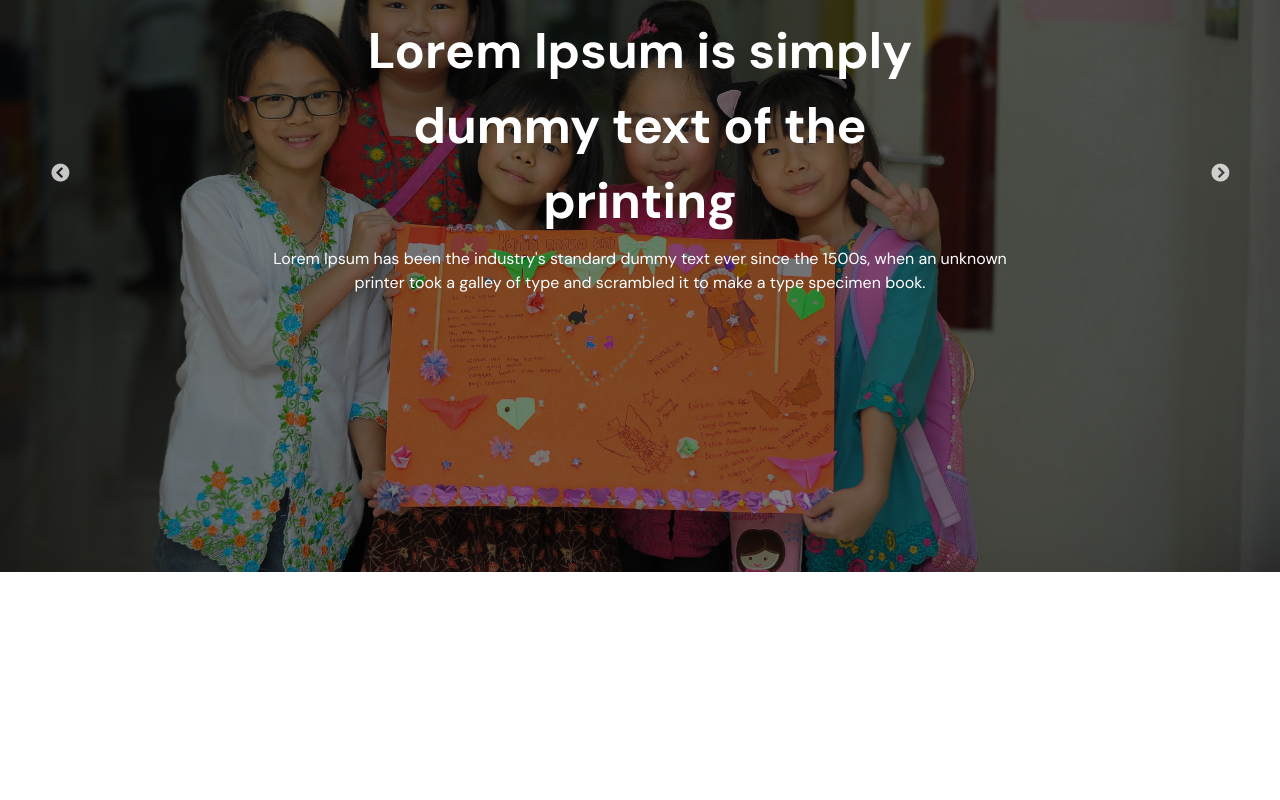
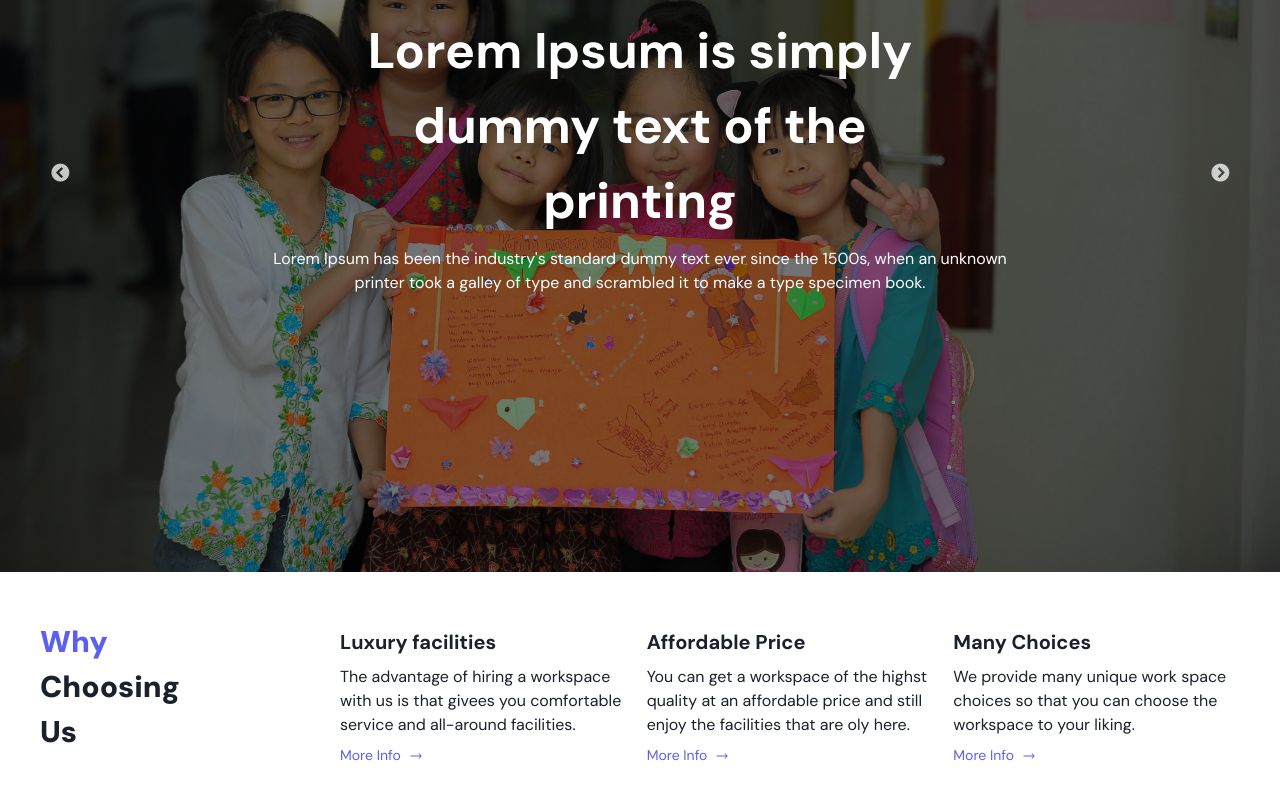
Before and after one commit to Firay24/homepage, a Next.js app: page / in a window 1280 px wide. Shown: the part 228-1028 px from the top of the page. Before the commit the page ends 807 px from the top, so only its background shows below. Built offline with nearby package versions, Linux system fonts and the light colour scheme.

Commit message:
description

```diff
--- a/app/layout.tsx
+++ b/app/layout.tsx
@@ -26,7 +26,7 @@ export default function RootLayout({
     <html lang="en">
       <body className={inter.className}>
         <Providers>
-          <Stack gap={0}>
+          <Stack gap={0} marginBottom={10}>
             <Stack>
               <Navbar />
             </Stack>
--- a/app/page.tsx
+++ b/app/page.tsx
@@ -1,107 +1,15 @@
-"use client";
-import { useRef } from "react";
-import HeroImg from "@/assets/hero.png";
-import HeroImg2 from "@/assets/hero2.jpg";
-import HeroImg4 from "@/assets/hero4.jpg";
-import { Image, Stack, Text, IconButton, Box } from "@chakra-ui/react";
-import "slick-carousel/slick/slick.css";
-import "slick-carousel/slick/slick-theme.css";
-import Slider from "react-slick";
+// library components
+import { Stack } from "@chakra-ui/react";
+
+// components
+import HeroSection from "./sections/hero";
+import PointSections from "./sections/points";
 
 export default function Home() {
-  const images = [HeroImg, HeroImg2, HeroImg4];
-  const sliderRef = useRef<Slider>(null);
-
-  const settings = {
-    dots: false,
-    infinite: true,
-    speed: 500,
-    slidesToShow: 1,
-    slidesToScroll: 1,
-    autoplay: true,
-    autoplaySpeed: 3000,
-    prevArrow: (
-      <IconButton
-        aria-label="Previous"
-        icon={<i className="fas fa-chevron-left" />}
-        onClick={() => sliderRef.current!.slickPrev()}
-        top={"50%"}
-        left={10}
-        position={"absolute"}
-        zIndex={999}
-        backgroundColor={"transparent"}
-        _hover={{ backgroundColor: "transparent" }}
-      />
-    ),
-    nextArrow: (
-      <IconButton
-        aria-label="Next"
-        icon={<i className="fas fa-chevron-right" />}
-        onClick={() => sliderRef.current!.slickNext()}
-        top={"50%"}
-        right={10}
-        position={"absolute"}
-        zIndex={999}
-        backgroundColor={"transparent"}
-        _hover={{ backgroundColor: "transparent" }}
-      />
-    ),
-  };
   return (
-    <Stack position="relative">
-      <Slider
-        data-current-slide={sliderRef.current}
-        data-slide-count={images.length}
-        {...settings}
-        ref={sliderRef}
-      >
-        {images.map((image, index) => (
-          <Stack key={index} position="relative">
-            <Image
-              src={typeof image === "string" ? image : (image as any).src}
-              alt={`hero-${index}`}
-              width="100%"
-              height="100vh"
-              objectFit="cover"
-            />
-            {/* Overlay */}
-            <Box
-              position="absolute"
-              top={0}
-              left={0}
-              width="100%"
-              height="100%"
-              background="rgba(0, 0, 0, 0.5)"
-              pointerEvents="none" // Allows clicks to go through the overlay
-            />
-          </Stack>
-        ))}
-      </Slider>
-      <Stack
-        position="absolute"
-        zIndex={100}
-        top={{ base: "22%", md: "30%" }}
-        color={"white"}
-        width={"100%"}
-        justifyContent={"center"}
-        alignItems={"center"}
-      >
-        <Stack
-          width={"50%"}
-          textAlign={"center"}
-          fontSize={{ base: "35px", md: "50px" }}
-          fontWeight={"bold"}
-        >
-          <Text>Lorem Ipsum is simply dummy text of the printing</Text>
-        </Stack>
-        <Stack width={"60%"} textAlign={"center"}>
-          <Text>
-            Lorem Ipsum has been the industry's standard dummy text ever since
-            the 1500s, when an unknown printer took a galley of type and
-            scrambled it to make a type specimen book.
-          </Text>
-        </Stack>
-      </Stack>
+    <Stack>
+      <HeroSection />
+      <PointSections />
     </Stack>
   );
 }
--- a/app/providers.tsx
+++ b/app/providers.tsx
@@ -2,7 +2,8 @@
 "use client";
 
 import { ChakraProvider } from "@chakra-ui/react";
+import theme from "@/components/theme";
 
 export function Providers({ children }: { children: React.ReactNode }) {
-  return <ChakraProvider>{children}</ChakraProvider>;
+  return <ChakraProvider theme={theme}>{children}</ChakraProvider>;
 }
--- /dev/null
+++ b/app/sections/hero/index.tsx
@@ -0,0 +1,118 @@
+"use client";
+
+// library style
+import { Image, Stack, Text, IconButton, Box } from "@chakra-ui/react";
+import { useRef } from "react";
+import "slick-carousel/slick/slick.css";
+import "slick-carousel/slick/slick-theme.css";
+import Slider from "react-slick";
+
+// assets
+import HeroImg from "@/assets/hero.png";
+import HeroImg2 from "@/assets/hero2.jpg";
+import HeroImg4 from "@/assets/hero4.jpg";
+
+export default function HeroSection() {
+  const images = [HeroImg, HeroImg2, HeroImg4];
+  const sliderRef = useRef<Slider>(null);
+
+  // setting to image slider
+  const settings = {
+    dots: false,
+    infinite: true,
+    speed: 500,
+    slidesToShow: 1,
+    slidesToScroll: 1,
+    autoplay: true,
+    autoplaySpeed: 3000,
+    prevArrow: (
+      <IconButton
+        aria-label="Previous"
+        icon={<i className="fas fa-chevron-left" />}
+        onClick={() => sliderRef.current!.slickPrev()}
+        top={"50%"}
+        left={10}
+        position={"absolute"}
+        zIndex={999}
+        backgroundColor={"transparent"}
+        _hover={{ backgroundColor: "transparent" }}
+      />
+    ),
+    nextArrow: (
+      <IconButton
+        aria-label="Next"
+        icon={<i className="fas fa-chevron-right" />}
+        onClick={() => sliderRef.current!.slickNext()}
+        top={"50%"}
+        right={10}
+        position={"absolute"}
+        zIndex={999}
+        backgroundColor={"transparent"}
+        _hover={{ backgroundColor: "transparent" }}
+      />
+    ),
+  };
+  return (
+    <Stack position="relative">
+      {/* image sider components */}
+      <Slider
+        data-current-slide={sliderRef.current}
+        data-slide-count={images.length}
+        {...settings}
+        ref={sliderRef}
+      >
+        {images.map((image, index) => (
+          <Stack key={index} position="relative">
+            <Image
+              src={typeof image === "string" ? image : (image as any).src}
+              alt={`hero-${index}`}
+              width="100%"
+              height="100vh"
+              objectFit="cover"
+            />
+            {/* Overlay background */}
+            <Box
+              position="absolute"
+              top={0}
+              left={0}
+              width="100%"
+              height="100%"
+              background="rgba(0, 0, 0, 0.5)"
+              pointerEvents="none"
+            />
+          </Stack>
+        ))}
+      </Slider>
+
+      {/* hero content */}
+      <Stack
+        position="absolute"
+        zIndex={100}
+        top={{ base: "22%", md: "30%" }}
+        color={"white"}
+        width={"100%"}
+        justifyContent={"center"}
+        alignItems={"center"}
+      >
+        {/* heading */}
+        <Stack
+          width={"50%"}
+          textAlign={"center"}
+          fontSize={{ base: "35px", md: "50px" }}
+          fontWeight={"bold"}
+        >
+          <Text>Lorem Ipsum is simply dummy text of the printing</Text>
+        </Stack>
+
+        {/* subheading */}
+        <Stack width={"60%"} textAlign={"center"}>
+          <Text>
+            Lorem Ipsum has been the industry's standard dummy text ever since
+            the 1500s, when an unknown printer took a galley of type and
+            scrambled it to make a type specimen book.
+          </Text>
+        </Stack>
+      </Stack>
+    </Stack>
+  );
+}
--- /dev/null
+++ b/app/sections/points/data.ts
@@ -0,0 +1,17 @@
+export const dataItems = [
+  {
+    title: "Luxury facilities",
+    description:
+      "The advantage of hiring a workspace with us is that givees you comfortable service and all-around facilities.",
+  },
+  {
+    title: "Affordable Price",
+    description:
+      "You can get a workspace of the highst quality at an affordable price and still enjoy the facilities that are oly here.",
+  },
+  {
+    title: "Many Choices",
+    description:
+      "We provide many unique work space choices so that you can choose the workspace to your liking.",
+  },
+];
--- /dev/null
+++ b/app/sections/points/index.tsx
@@ -0,0 +1,53 @@
+// library style
+import { Box, Grid, GridItem, Stack, Text } from "@chakra-ui/react";
+
+// components
+import ParagComponent from "./paragf";
+
+// data
+import { dataItems } from "./data";
+
+interface DataItemsProps {
+  title: string;
+  description: string;
+}
+
+const PointSections = () => {
+  return (
+    <Stack marginTop={5}>
+      <Grid
+        templateColumns={{ base: "repeat(1, 1fr)", md: "repeat(4, 1fr)" }}
+        paddingX={10}
+        alignItems={"center"}
+      >
+        <GridItem>
+          <Stack
+            width={{ base: "100%", md: "70%", lg: "60%" }}
+            textAlign={{ base: "center", md: "left" }}
+          >
+            <Text fontWeight={"black"} fontSize={"30px"}>
+              <Box as="span" color="primary.100">
+                Why
+              </Box>{" "}
+              Choosing Us
+            </Text>
+          </Stack>
+        </GridItem>
+        <GridItem colSpan={{ md: 3 }} marginTop={{ base: 5 }}>
+          <Grid
+            templateColumns={{ base: "repeat(1, 1fr)", md: "repeat(3, 1fr)" }}
+            gap={5}
+          >
+            {dataItems.map((item: DataItemsProps, index: number) => (
+              <GridItem key={index}>
+                <ParagComponent {...item} />
+              </GridItem>
+            ))}
+          </Grid>
+        </GridItem>
+      </Grid>
+    </Stack>
+  );
+};
+
+export default PointSections;
--- /dev/null
+++ b/app/sections/points/paragf.tsx
@@ -0,0 +1,33 @@
+// library style
+import { HStack, Stack, Text } from "@chakra-ui/react";
+
+// icons
+import { HiArrowLongRight } from "react-icons/hi2";
+
+interface ParagComponentProps {
+  title: string;
+  description: string;
+}
+
+const ParagComponent = ({ title, description }: ParagComponentProps) => {
+  return (
+    <Stack>
+      <Text fontWeight={"bold"} fontSize={"20px"}>
+        {title}
+      </Text>
+      <Text fontSize={"16px"}>{description}</Text>
+      <HStack
+        fontSize={"14px"}
+        color={"primary.100"}
+        cursor={"pointer"}
+        _hover={{ fontWeight: "semibold" }}
+        width={"fit-content"}
+      >
+        <Text>More Info</Text>
+        <HiArrowLongRight />
+      </HStack>
+    </Stack>
+  );
+};
+
+export default ParagComponent;
--- a/components/navbar/sections/itemOfAccordion.tsx
+++ b/components/navbar/sections/itemOfAccordion.tsx
@@ -1,3 +1,4 @@
+// lbrary style
 import {
   Accordion,
   AccordionButton,
--- a/components/navbar/sections/itemOfDropdown.tsx
+++ b/components/navbar/sections/itemOfDropdown.tsx
@@ -1,8 +1,10 @@
+// lbrary style
 import { Text } from "@chakra-ui/react";
 import { Dropdown, Space } from "antd";
-import React from "react";
 
+// icon
 import { IoIosArrowDown } from "react-icons/io";
+
 // data
 import items from "../util/data";
 
--- a/components/navbar/sections/itemOfMenu.tsx
+++ b/components/navbar/sections/itemOfMenu.tsx
@@ -1,5 +1,5 @@
+// library style
 import { Stack } from "@chakra-ui/react";
-import React from "react";
 import Link from "next/link";
 
 interface ItemOfMenuProps {
--- /dev/null
+++ b/components/theme.ts
@@ -0,0 +1,13 @@
+import { extendTheme } from "@chakra-ui/react";
+
+const theme = extendTheme({
+  colors: {
+    primary: {
+      100: "#5D5FEF",
+      80: "#7879F1",
+      60: "#A5A6F6",
+    },
+  },
+});
+
+export default theme;
```
Also changed, not shown: components/navbar/index.tsx (+7 -0 lines).
